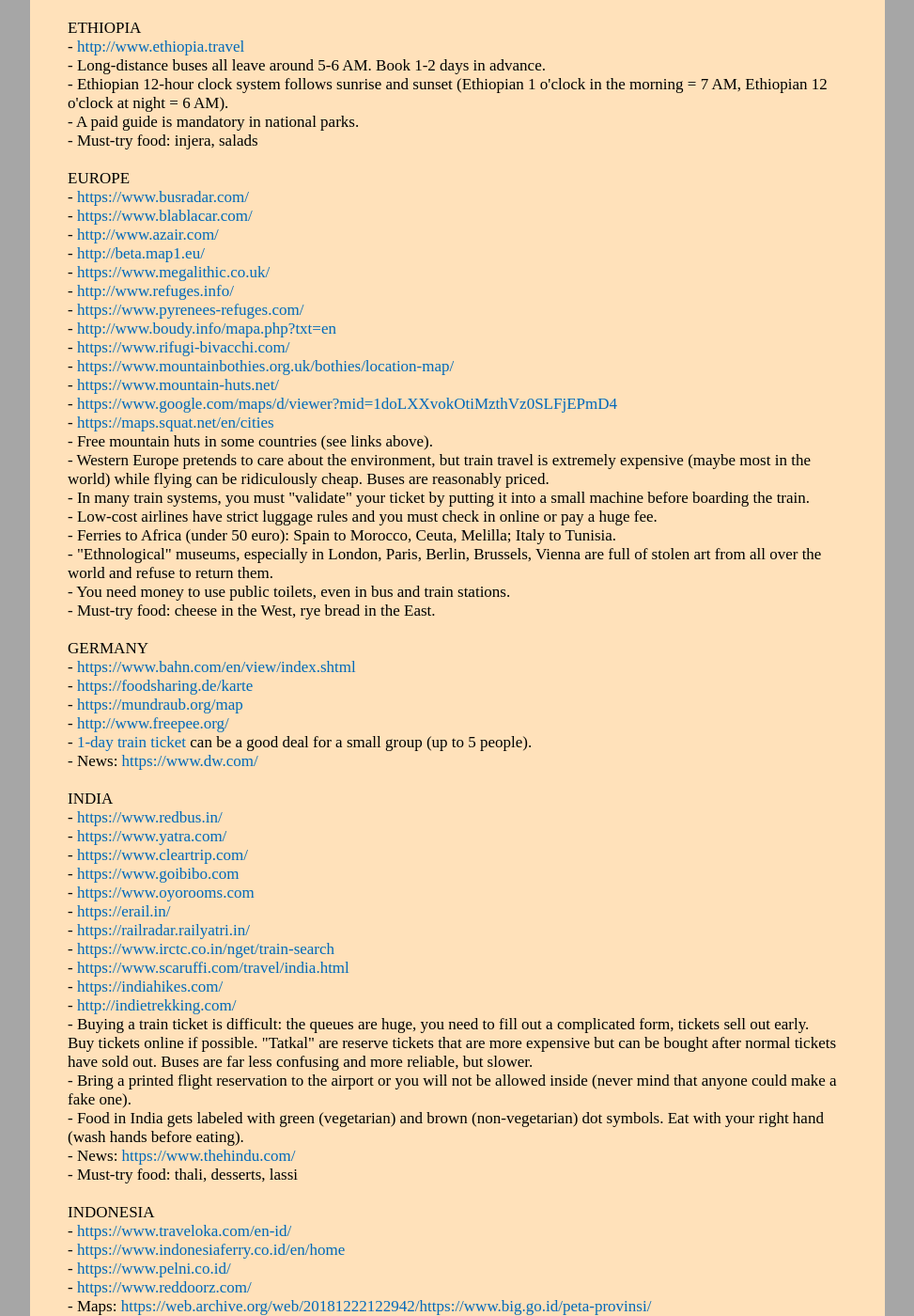
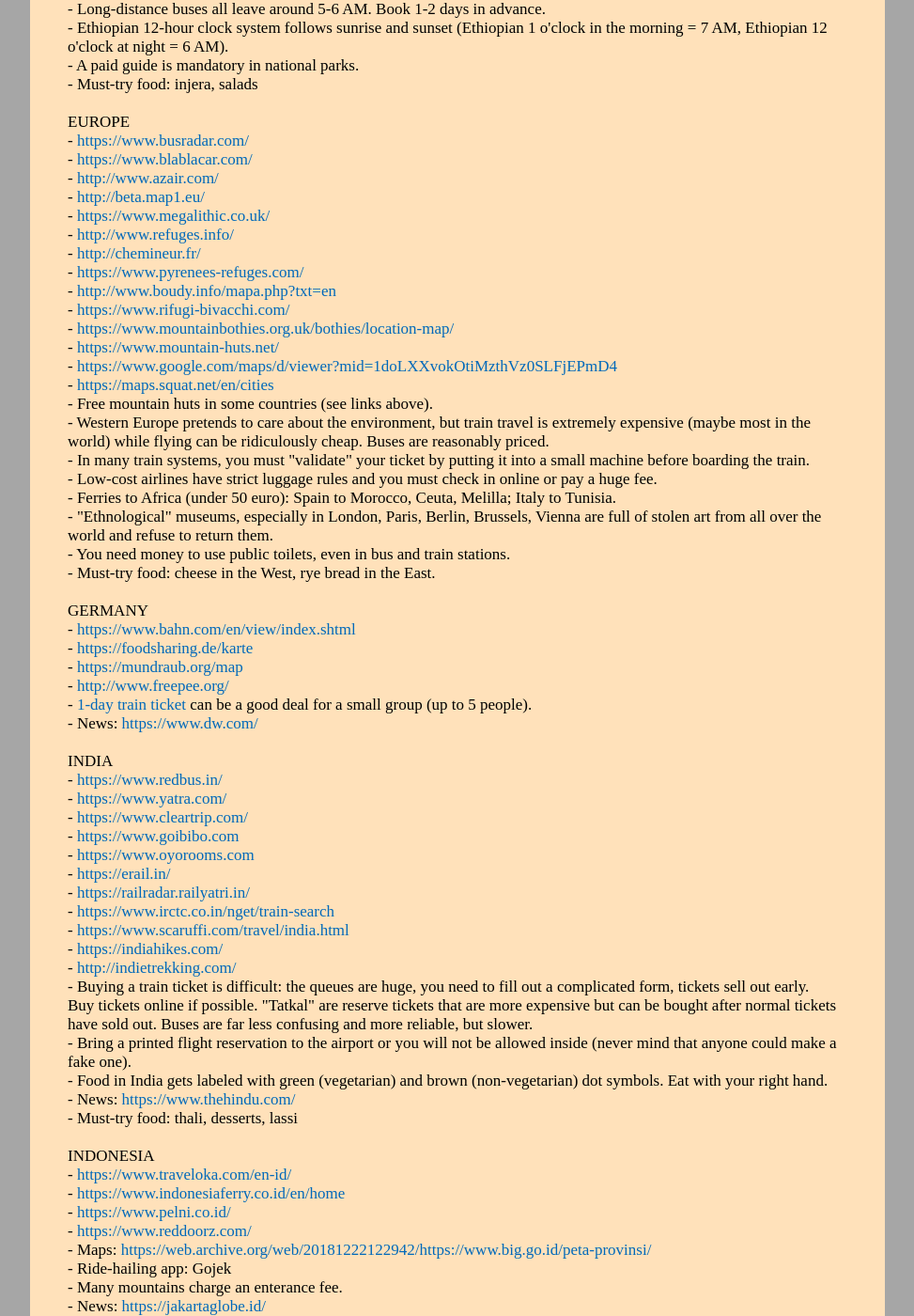
Before and after one commit to witbag/witbag.github.io, a Jekyll site: the page built from travel/notes.html, in a window 1280 px wide and 1400 px high, scrolled down 1229 px. Shown: the whole window at 94% size, without its empty margins (153-1126 px from the left). Built offline with Jekyll 4.4.1, drawn with Linux system fonts in a browser that asks for light colours; some of the changed text lies outside the part shown.

Commit message:
Update notes.html

```diff
--- a/travel/notes.html
+++ b/travel/notes.html
@@ -74,6 +71,7 @@
 - <a href="http://beta.map1.eu/" target=_blank>http://beta.map1.eu/</a><br />
 - <a href="https://www.megalithic.co.uk/" target=_blank>https://www.megalithic.co.uk/</a><br />
 - <a href="http://www.refuges.info/" target=_blank>http://www.refuges.info/</a><br />
+- <a href="http://chemineur.fr/" target=_blank>http://chemineur.fr/</a><br />
 - <a href="https://www.pyrenees-refuges.com/" target=_blank>https://www.pyrenees-refuges.com/</a><br />
 - <a href="http://www.boudy.info/mapa.php?txt=en" target=_blank>http://www.boudy.info/mapa.php?txt=en</a><br />
 - <a href="https://www.rifugi-bivacchi.com/" target=_blank>https://www.rifugi-bivacchi.com/</a><br />
@@ -112,7 +110,7 @@
 - <a href="http://indietrekking.com/" target=_blank>http://indietrekking.com/</a><br />
 - Buying a train ticket is difficult: the queues are huge, you need to fill out a complicated form, tickets sell out early. Buy tickets online if possible. "Tatkal" are reserve tickets that are more expensive but can be bought after normal tickets have sold out. Buses are far less confusing and more reliable, but slower.<br>
 - Bring a printed flight reservation to the airport or you will not be allowed inside (never mind that anyone could make a fake one).<br>
-- Food in India gets labeled with green (vegetarian) and brown (non-vegetarian) dot symbols. Eat with your right hand (wash hands before eating).<br>
+- Food in India gets labeled with green (vegetarian) and brown (non-vegetarian) dot symbols. Eat with your right hand.<br>
 - News: <a href="https://www.thehindu.com/" target=_blank>https://www.thehindu.com/</a><br />
 - Must-try food: thali, desserts, lassi<br>
 <br>
```
Also changed, not shown: other parts of travel/notes.html (+0 -3 lines).
